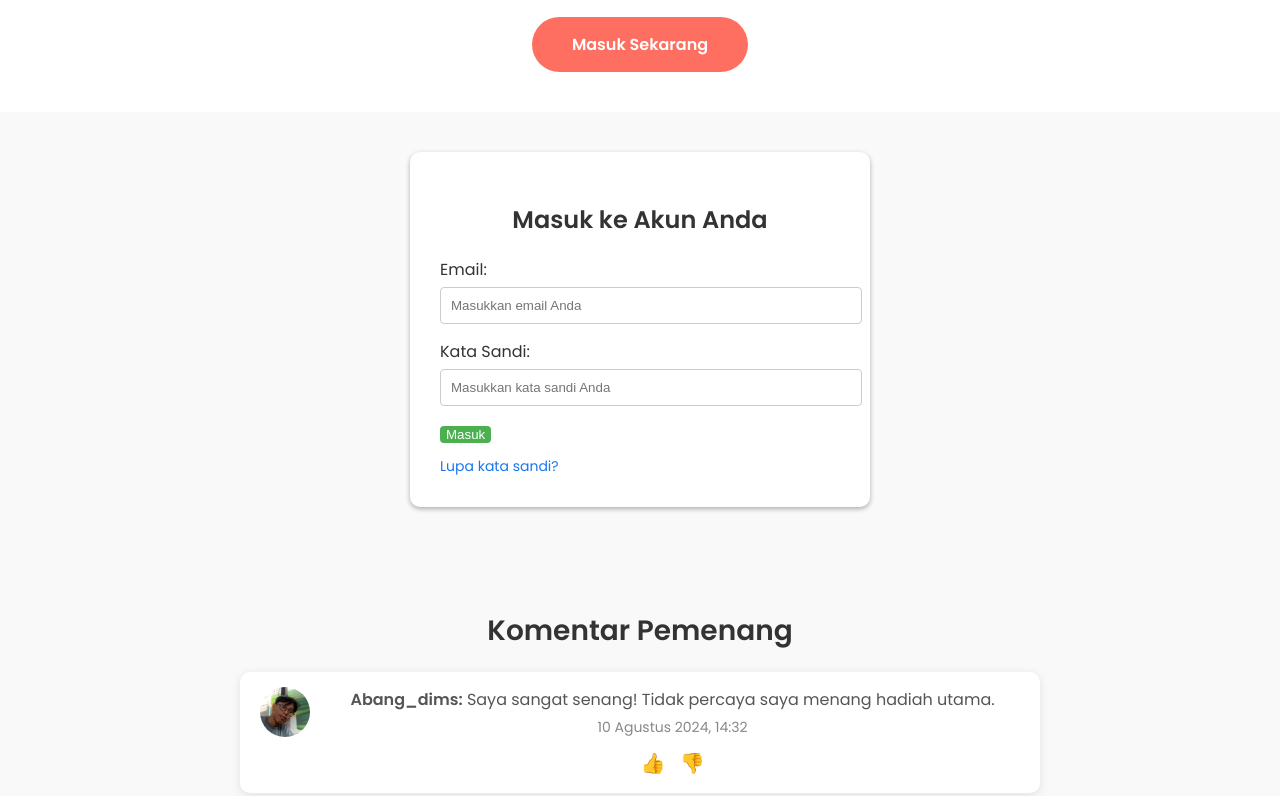
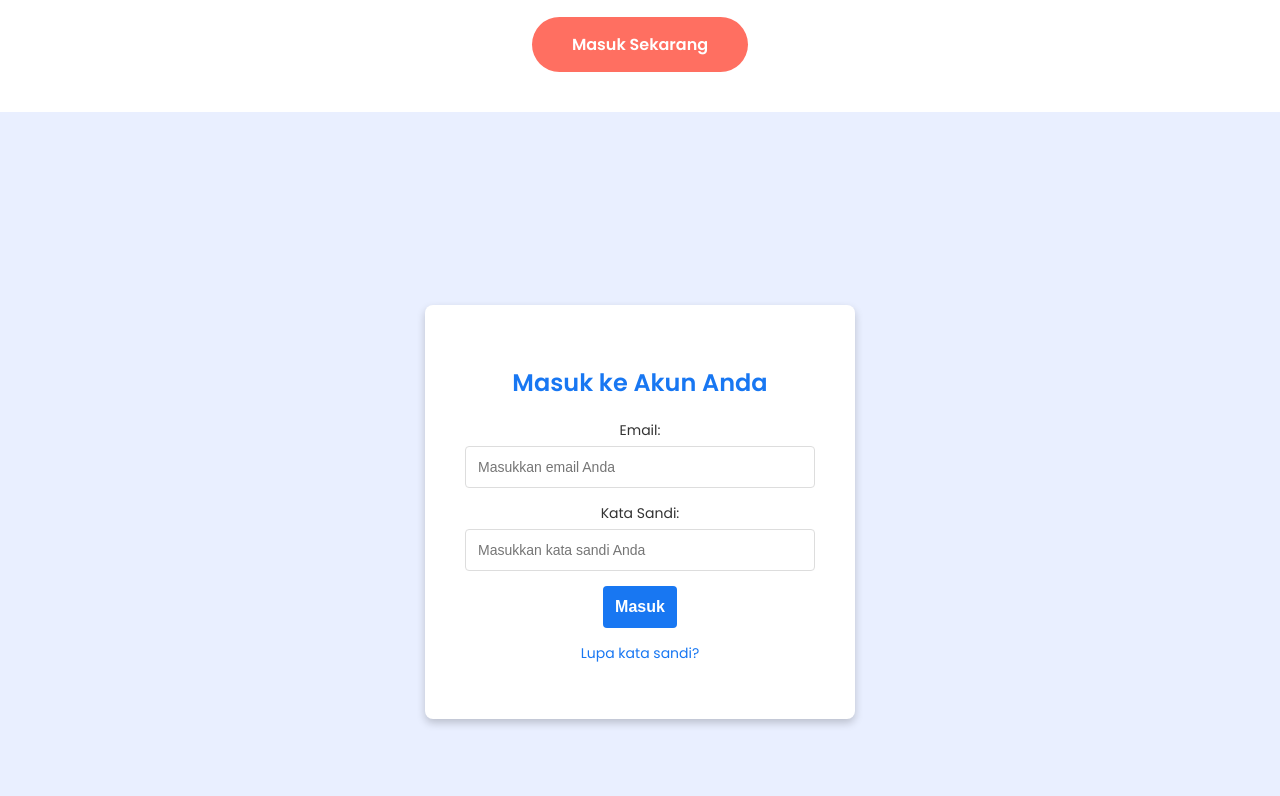
Before and after one commit to bangkai826/giveaway-mungkin, a website: page public/index.html in a window 1280 px wide. Shown: the part 1517-2313 px from the top of the page. Drawn offline with Linux system fonts and the light colour scheme.

Commit message:
Update styles.css

```diff
--- a/public/styles.css
+++ b/public/styles.css
@@ -159,59 +159,78 @@ header nav ul li a:hover {
 .login-section {
     display: flex;
     justify-content: center;
-        padding: 40px 20px;
-        background-color: #f9f9f9;
+    align-items: center; /* Center vertically */
+    height: 100vh; /* Full viewport height */
+    background-color: #e9efff; /* Light blue background */
+    padding: 0 20px; /* Add padding on sides */
 }
 
 .login-container {
-    background-color: #fff;
-    padding: 30px;
-    border-radius: 10px;
-    box-shadow: 0 2px 5px rgba(0, 0, 0, 0.3);
-    width: 400px;
-    margin: 0 auto;
+    background-color: #ffffff;
+    padding: 40px; /* Increased padding for more space */
+    border-radius: 8px;
+    box-shadow: 0 4px 8px rgba(0, 0, 0, 0.2);
+    width: 350px; /* Adjust width for a more compact design */
+    text-align: center; /* Center align text */
 }
 
 .login-container h2 {
-    text-align: center;
+    color: #1877f2; /* Facebook blue color */
     margin-bottom: 20px;
+    font-size: 24px; /* Larger font size for title */
+    font-weight: bold;
 }
 
 .login-container label {
     display: block;
     margin-bottom: 5px;
+    font-size: 14px;
+    color: #333; /* Darker text color for labels */
 }
 
 .login-container input {
     width: 100%;
-    padding: 10px;
+    padding: 12px;
     margin-bottom: 15px;
-    border: 1px solid #ccc;
+    border: 1px solid #ddd;
     border-radius: 4px;
+    font-size: 14px;
+    box-sizing: border-box; /* Ensure padding is included in width */
 }
 
 .login-container button {
-    background-color: #4CAF50;
+    background-color: #1877f2; /* Facebook blue */
     color: white;
-    padding: 12px,20px;
+    padding: 12px;
     border: none;
     border-radius: 4px;
     cursor: pointer;
+    font-size: 16px; /* Slightly larger font for the button */
+    font-weight: bold;
+    transition: background-color 0.2s ease; /* Smooth color transition */
 }
+
 .login-container button:hover {
-        background-color: #166fe5;
+    background-color: #165eab; /* Darker blue for hover effect */
 }
 
 .login-container .forgot-password {
-        margin-top: 10px;
+    margin-top: 15px;
     font-size: 14px;
-        color: #1877f2;
+    color: #1877f2; /* Facebook blue color */
     cursor: pointer;
+    text-decoration: none; /* Remove underline */
 }
 
 .login-container .forgot-password:hover {
     text-decoration: underline;
 }
+
+#feedback {
+    margin-top: 15px;
+    color: red; /* Highlight error messages */
+}
+
 
     /* Comments Section Styles */
     .comments {
```
Lines whose indentation alone changed are shown as unchanged.
